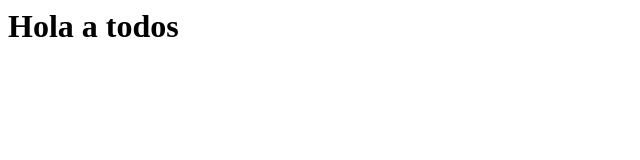
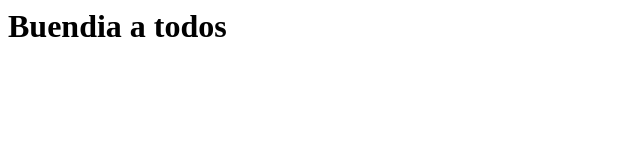
Before and after one commit to morita38590/trabajofi, a plain HTML site: page index.html in a window 1280 px wide. Shown: the whole page, without its empty margins (0-640 px from the left). Drawn offline with Linux system fonts and the light colour scheme.

Commit message:
Add files via upload

```diff
--- a/index.html
+++ b/index.html
@@ -7,6 +7,6 @@
        <title>Página de Saludo</title>
    </head>
    <body>
-       <h1>Hola a todos</h1>
+       <h1>Buendia a todos</h1>
    </body>
    </html>
```
